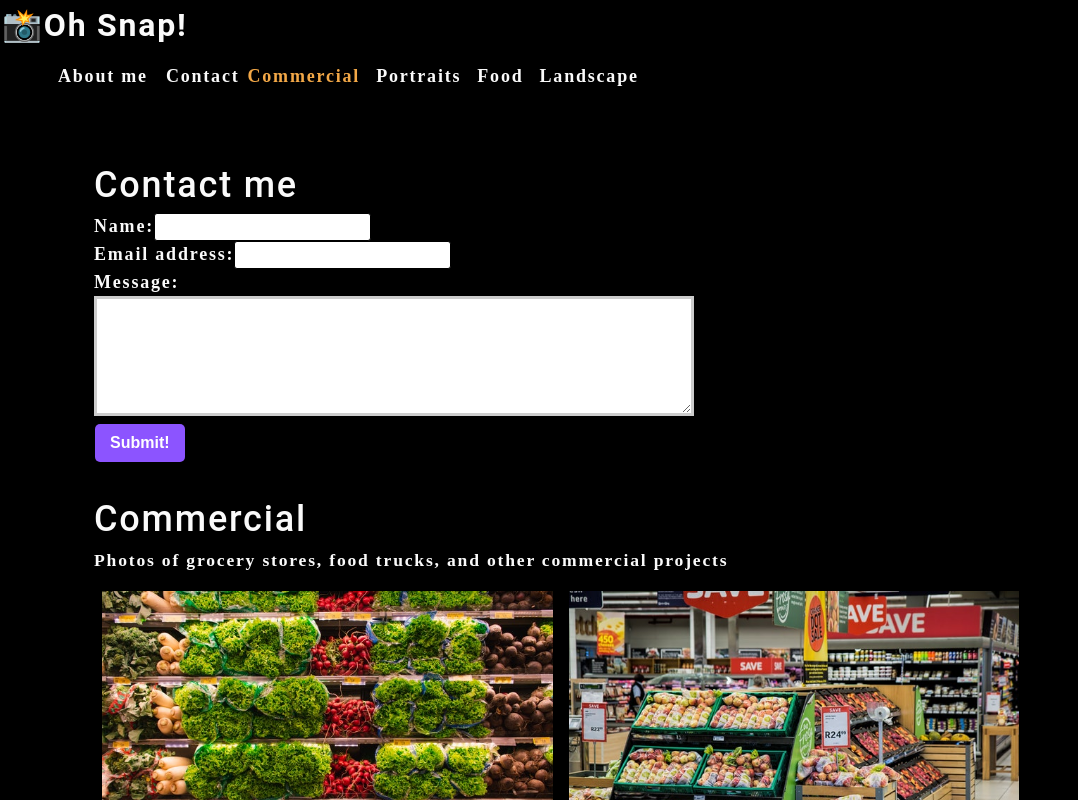
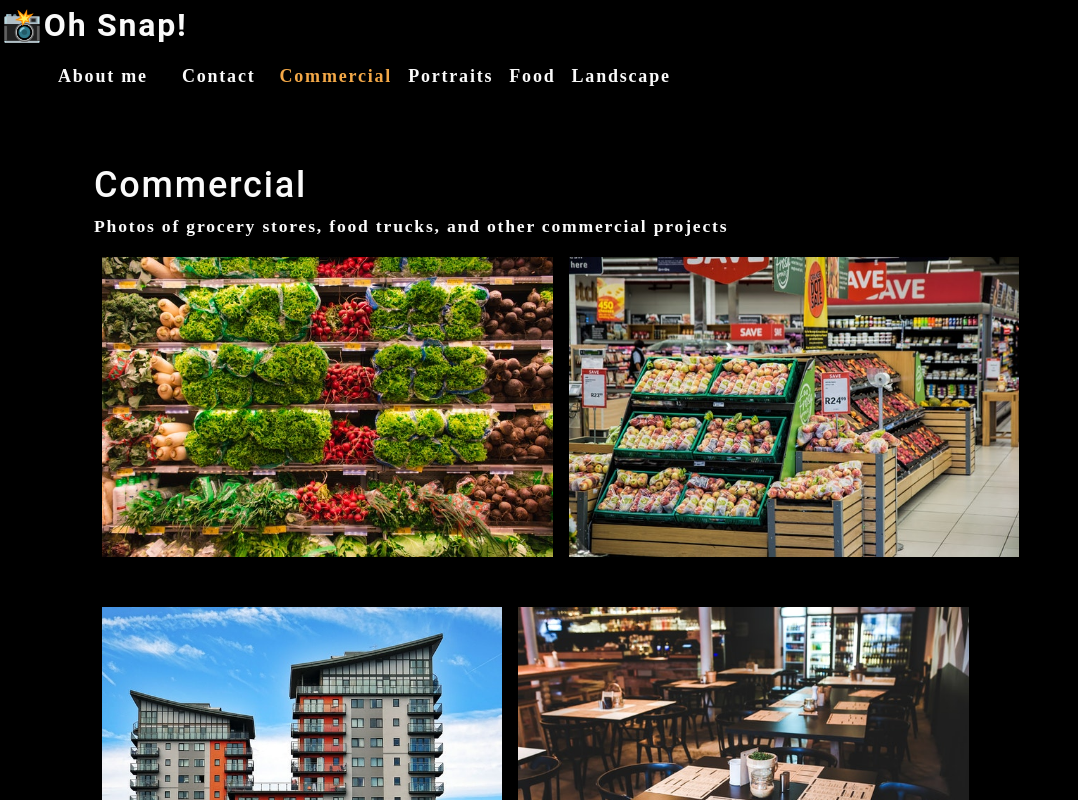
Before and after one commit to Spyromancy/photo-port, a React (Create React App) app: page / in a window 1280 px wide. Shown: the top 800 px of the page, without its empty margins (0-1078 px from the left). Built offline with nearby package versions, Linux system fonts and the light colour scheme.

Commit message:
added conditional rendering to Contact

```diff
--- a/src/App.js
+++ b/src/App.js
@@ -5,6 +5,7 @@
 import ContactForm from "./components/Contact";
 
 function App() {
+  const [contactSelected, setContactSelected] = useState(false);
   const [categories] = useState([
     {
       name: "commercial",
@@ -30,11 +31,19 @@
         categories={categories}
         setCurrentCategory={setCurrentCategory}
         currentCategory={currentCategory}
+        contactSelected={contactSelected}
+        setContactSelected={setContactSelected}
       />
       <main>
-        <ContactForm />
-        <Gallery currentCategory={currentCategory}></Gallery>
-        <About />
+        {!contactSelected ? (
+          <>
+            <Gallery currentCategory={currentCategory}></Gallery>
+            <About></About>
+          </>
+        ) : (
+          <ContactForm></ContactForm>
+        )}
+        -
       </main>
     </div>
   );
--- a/src/components/Contact/index.js
+++ b/src/components/Contact/index.js
@@ -1,6 +1,8 @@
 import React, { useState } from "react";
+import { validateEmail } from "../../utils/helpers";
 
 function ContactForm() {
+  const [errorMessage, setErrorMessage] = useState("");
   const [formState, setFormState] = useState({
     name: "",
     email: "",
@@ -8,12 +10,30 @@
   });
 
   function handleChange(e) {
-    setFormState({ ...formState, [e.target.name]: e.target.value });
-    console.log(formState);
+    if (e.target.name === "email") {
+      const isValid = validateEmail(e.target.value);
+      if (!isValid) {
+        setErrorMessage("Your email is invalid");
+      } else {
+        setErrorMessage("");
+      }
+    } else {
+      if (!e.target.value.length) {
+        setErrorMessage(`${e.target.name} is required.`);
+      } else {
+        setErrorMessage("");
+      }
+    }
+    if (!errorMessage) {
+      setFormState({ ...formState, [e.target.name]: e.target.value });
+    }
   }
 
   function handleSubmit(e) {
     e.preventDefault();
+    if (!errorMessage) {
+      //submit form
+    }
     console.log(formState);
   }
 
@@ -28,7 +48,7 @@
             type="text"
             name="name"
             defaultValue={name}
-            onChange={handleChange}
+            onBlur={handleChange}
           />
         </div>
         <div>
@@ -37,7 +57,7 @@
             type="email"
             name="email"
             defaultValue={email}
-            onChange={handleChange}
+            onBlur={handleChange}
           />
         </div>
         <div>
@@ -46,9 +66,14 @@
             name="message"
             rows="5"
             defaultValue={message}
-            onChange={handleChange}
+            onBlur={handleChange}
           />
         </div>
+        {errorMessage && (
+          <div>
+            <p className="error-text">{errorMessage}</p>
+          </div>
+        )}
         <button type="submit">Submit!</button>
       </form>
     </section>
--- a/src/components/Nav/index.js
+++ b/src/components/Nav/index.js
@@ -2,7 +2,13 @@
 import { capitalizeFirstLetter } from "../../utils/helpers";
 
 function Nav(props) {
-  const { categories = [], setCurrentCategory, currentCategory } = props;
+  const {
+    categories = [],
+    setCurrentCategory,
+    currentCategory,
+    contactSelected,
+    setContactSelected,
+  } = props;
 
   useEffect(() => {
     document.title = capitalizeFirstLetter(currentCategory.name);
@@ -21,21 +27,32 @@
       <nav>
         <ul className="flex-row">
           <li className="mx-2">
-            <a data-testid="about" href="#about">
+            <a
+              data-testid="about"
+              href="#about"
+              onClick={() => setContactSelected(false)}
+            >
               About me
             </a>
           </li>
-          <li>
-            <span> Contact </span>
+          <li className={`mx-2 ${contactSelected && "navActive"}`}>
+            <span onClick={() => setContactSelected(true)}> Contact </span>
           </li>
           {categories.map((category) => (
             <li
               className={`mx-1 ${
-                currentCategory.name === category.name && "navActive"
+                currentCategory.name === category.name &&
+                !contactSelected &&
+                "navActive"
               }`}
               key={category.name}
             >
-              <span onClick={() => setCurrentCategory(category)}>
+              <span
+                onClick={() => {
+                  setCurrentCategory(category);
+                  setContactSelected(false);
+                }}
+              >
                 {capitalizeFirstLetter(category.name)}
               </span>
             </li>
```
Also changed, not shown: 2 other files (tests, documents, lock files or other folders).
